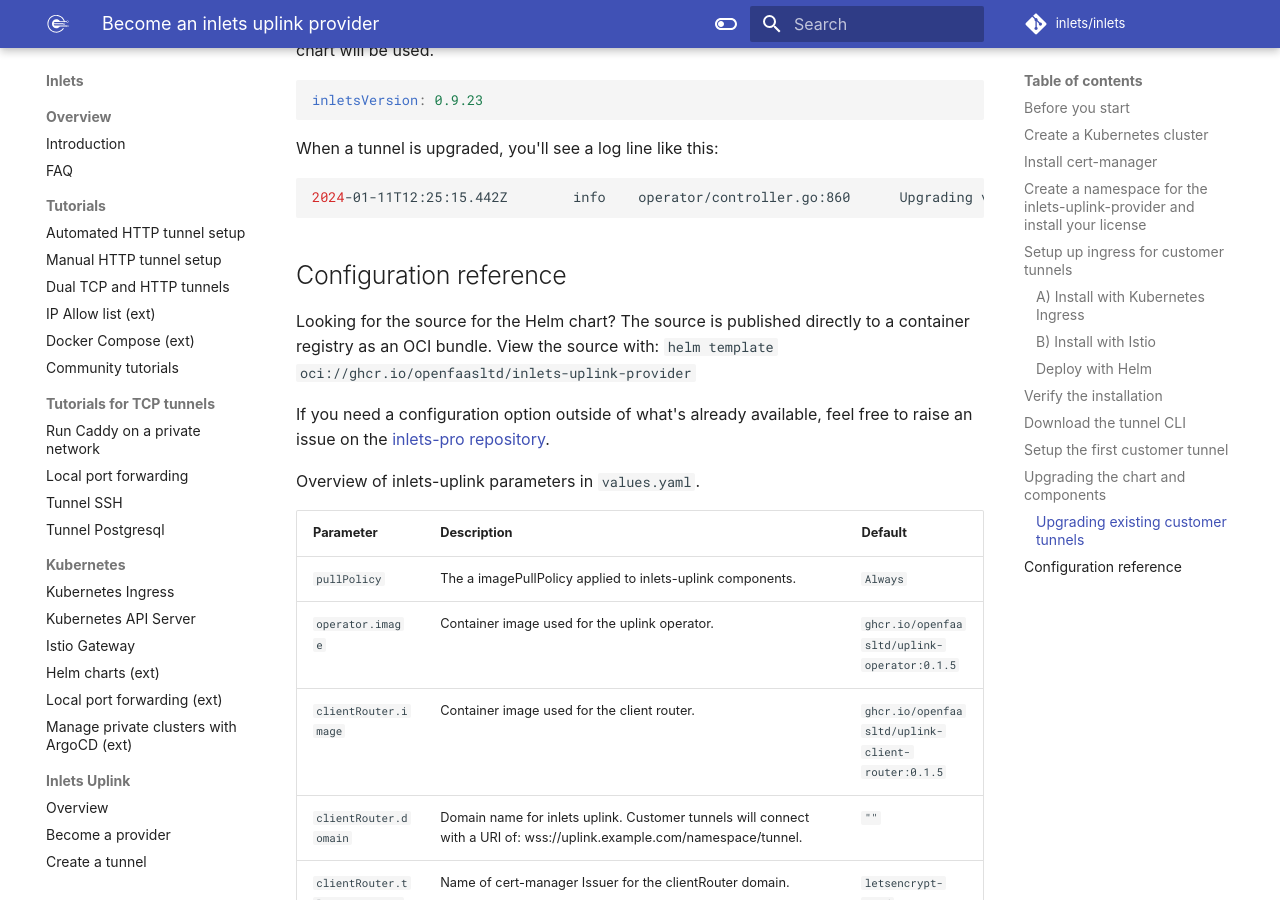
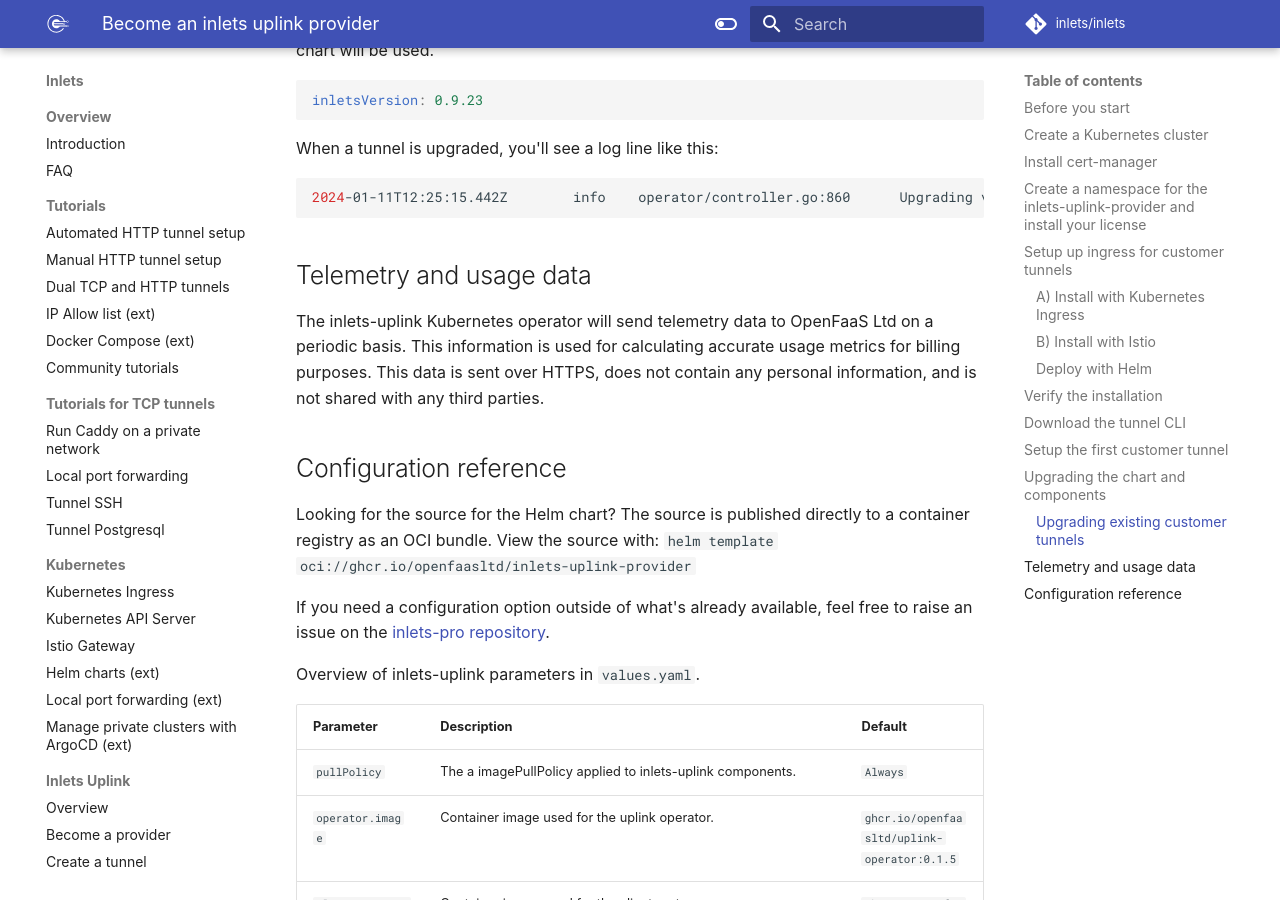
Before and after one commit to inlets/docs.inlets.dev, an MkDocs documentation site: the page built from docs/uplink/become-a-provider.md, in a window 1280 px wide and 900 px high, scrolled down 6217 px. Built offline with MkDocs 1.6.1 and Material for MkDocs 9.7.7, drawn with Linux system fonts in a browser that asks for light colours; some web fonts are replaced.

Commit message:
Add notes on telemetry in uplink
Signed-off-by: Alex Ellis (OpenFaaS Ltd) <alexellis2@gmail.com>

````diff
--- a/docs/uplink/become-a-provider.md
+++ b/docs/uplink/become-a-provider.md
@@ -279,6 +279,10 @@
 2024-01-11T12:25:15.442Z        info    operator/controller.go:860      Upgrading version       {"tunnel": "ce.inlets", "from": "0.9.21", "to": "0.9.23"}
 ```
 
+## Telemetry and usage data
+
+The inlets-uplink Kubernetes operator will send telemetry data to OpenFaaS Ltd on a periodic basis. This information is used for calculating accurate usage metrics for billing purposes. This data is sent over HTTPS, does not contain any personal information, and is not shared with any third parties.
+
 ## Configuration reference
 
 Looking for the source for the Helm chart? The source is published directly to a container registry as an OCI bundle. View the source with: `helm template oci://ghcr.io/openfaasltd/inlets-uplink-provider`
````
